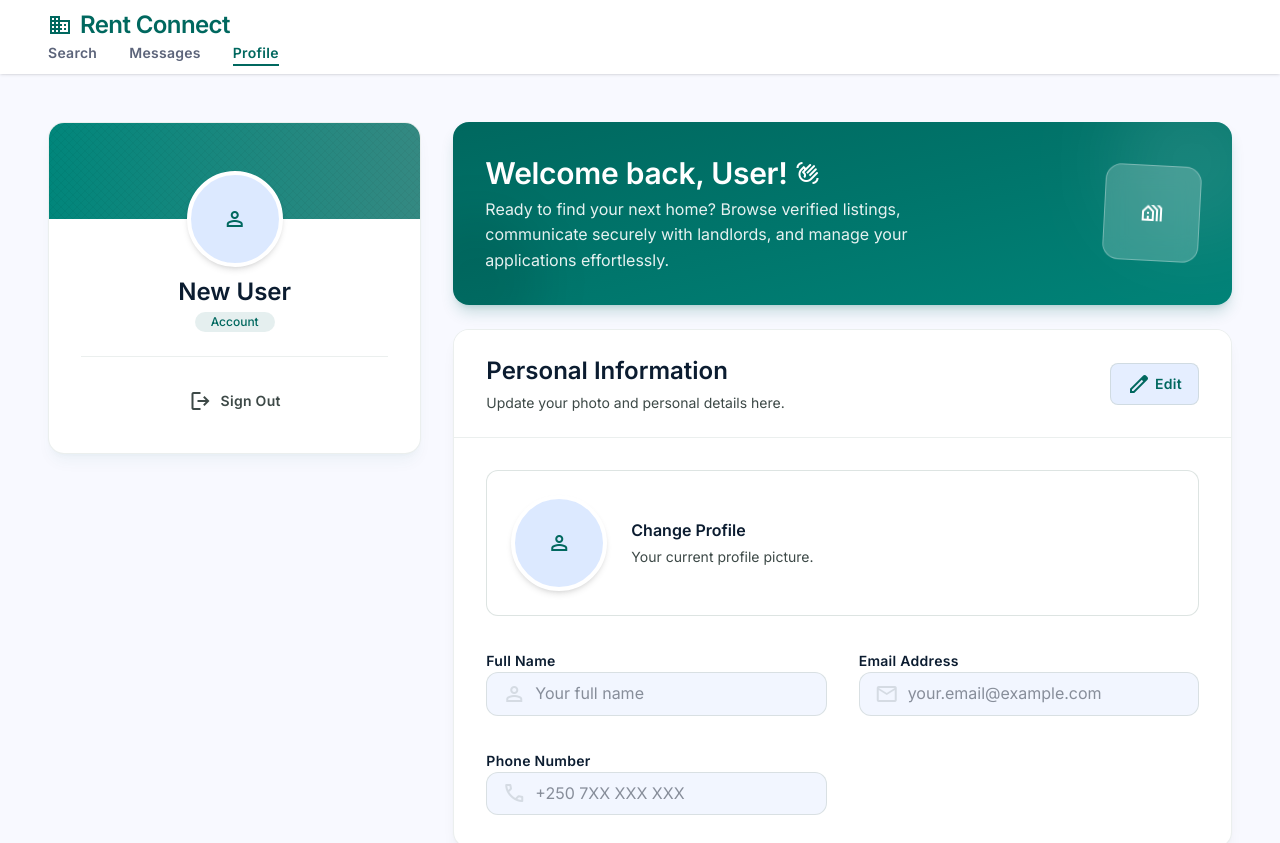
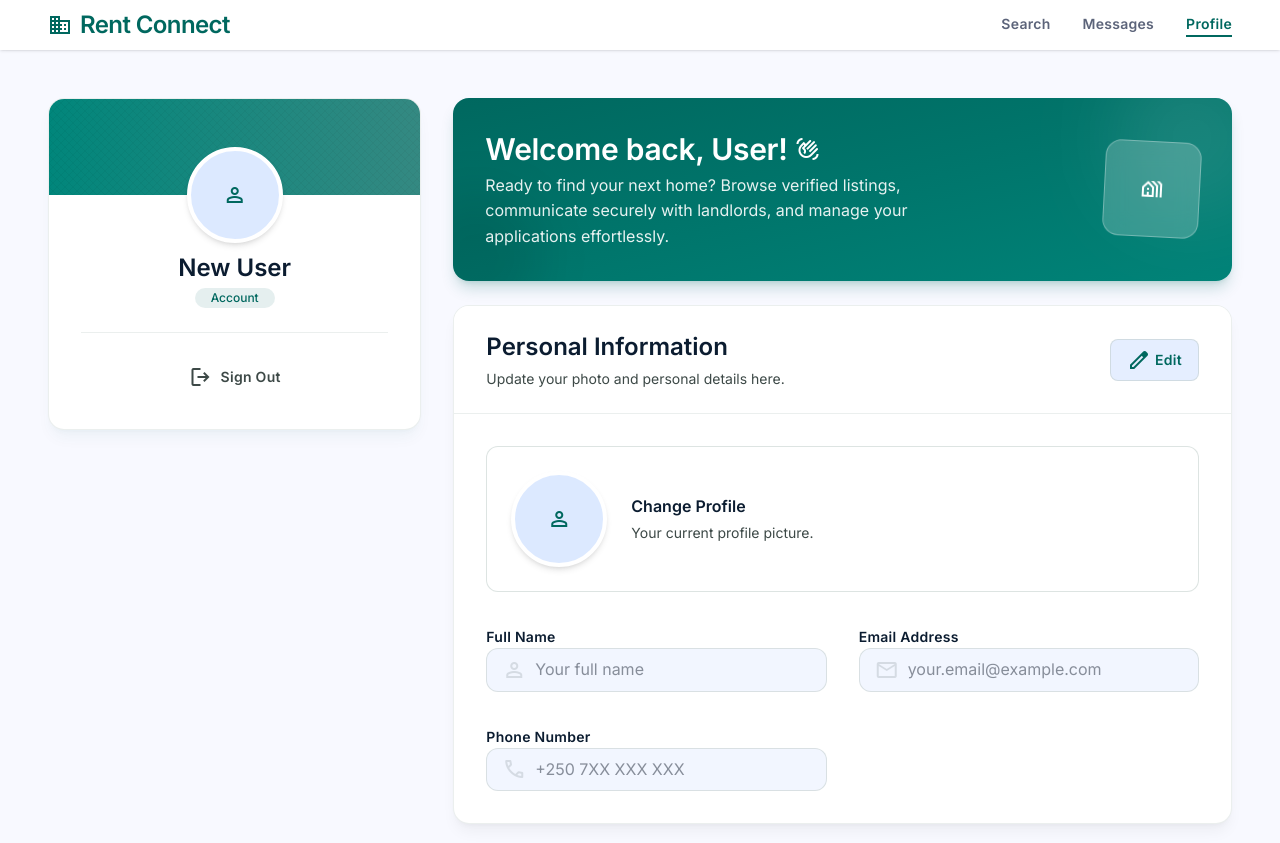
Before and after one commit to charleswereangoye/rent-connect, a Next.js app: page /dashboard in a window 1280 px wide. Shown: the top 843 px of the page. Built offline with nearby package versions, Linux system fonts and the light colour scheme; no server answers.

Commit message:
Fix header layout to align tabs to the right

```diff
--- a/app/dashboard/page.tsx
+++ b/app/dashboard/page.tsx
@@ -39,7 +39,7 @@ export default function DashboardPage() {
   return (
     <div className="bg-[#f8f9ff] text-on-surface min-h-screen flex flex-col">
       {/* TopNavBar */}
-      <header className="sticky top-0 z-50 w-full px-lg md:px-2xl py-sm max-w-max-width mx-auto bg-surface-container-lowest dark:bg-on-surface shadow-sm">
+      <header className="sticky top-0 z-50 flex flex-row justify-between items-center w-full px-lg md:px-2xl py-sm max-w-max-width mx-auto bg-surface-container-lowest dark:bg-on-surface shadow-sm relative">
         <div className="flex justify-between items-center w-full md:w-auto">
           <button onClick={() => window.location.reload()} className="flex items-center gap-sm cursor-pointer hover:opacity-80 transition-opacity text-left bg-transparent border-none p-0 outline-none">
             <span
--- a/app/properties/page.tsx
+++ b/app/properties/page.tsx
@@ -47,7 +47,7 @@ export default function PropertiesPage() {
   return (
     <div className="bg-[#f8f9ff] text-on-surface min-h-screen flex flex-col">
       {/* TopNavBar */}
-      <header className="sticky top-0 z-50 w-full px-lg md:px-2xl py-sm max-w-max-width mx-auto bg-surface-container-lowest dark:bg-on-surface shadow-sm">
+      <header className="sticky top-0 z-50 flex flex-row justify-between items-center w-full px-lg md:px-2xl py-sm max-w-max-width mx-auto bg-surface-container-lowest dark:bg-on-surface shadow-sm relative">
         <div className="flex justify-between items-center w-full md:w-auto">
           <button onClick={() => window.location.reload()} className="flex items-center gap-sm cursor-pointer hover:opacity-80 transition-opacity text-left bg-transparent border-none p-0 outline-none">
             <span
--- a/app/property/[id]/page.tsx
+++ b/app/property/[id]/page.tsx
@@ -83,7 +83,7 @@ export default function PropertyDetailsPage() {
   return (
     <div className="bg-[#f8f9ff] text-on-background min-h-screen flex flex-col selection:bg-primary-fixed selection:text-on-primary-fixed">
       {/* TopNavBar */}
-      <header className="sticky top-0 z-50 w-full px-lg md:px-2xl py-sm max-w-max-width mx-auto bg-surface-container-lowest dark:bg-on-surface shadow-sm">
+      <header className="sticky top-0 z-50 flex flex-row justify-between items-center w-full px-lg md:px-2xl py-sm max-w-max-width mx-auto bg-surface-container-lowest dark:bg-on-surface shadow-sm relative">
         <div className="flex justify-between items-center w-full md:w-auto">
           <button onClick={() => window.location.reload()} className="flex items-center gap-sm cursor-pointer hover:opacity-80 transition-opacity text-left bg-transparent border-none p-0 outline-none">
             <span
--- a/app/tenants/page.tsx
+++ b/app/tenants/page.tsx
@@ -46,7 +46,7 @@ export default function TenantsPage() {
   return (
     <div className="bg-[#f8f9ff] text-on-surface min-h-screen flex flex-col">
       {/* Header */}
-      <header className="sticky top-0 z-50 w-full px-lg md:px-2xl py-sm max-w-max-width mx-auto bg-surface-container-lowest dark:bg-on-surface shadow-sm">
+      <header className="sticky top-0 z-50 flex flex-row justify-between items-center w-full px-lg md:px-2xl py-sm max-w-max-width mx-auto bg-surface-container-lowest dark:bg-on-surface shadow-sm relative">
         <div className="flex justify-between items-center w-full md:w-auto">
           <button onClick={() => window.location.reload()} className="flex items-center gap-sm cursor-pointer hover:opacity-80 transition-opacity text-left bg-transparent border-none p-0 outline-none">
             <span
```
